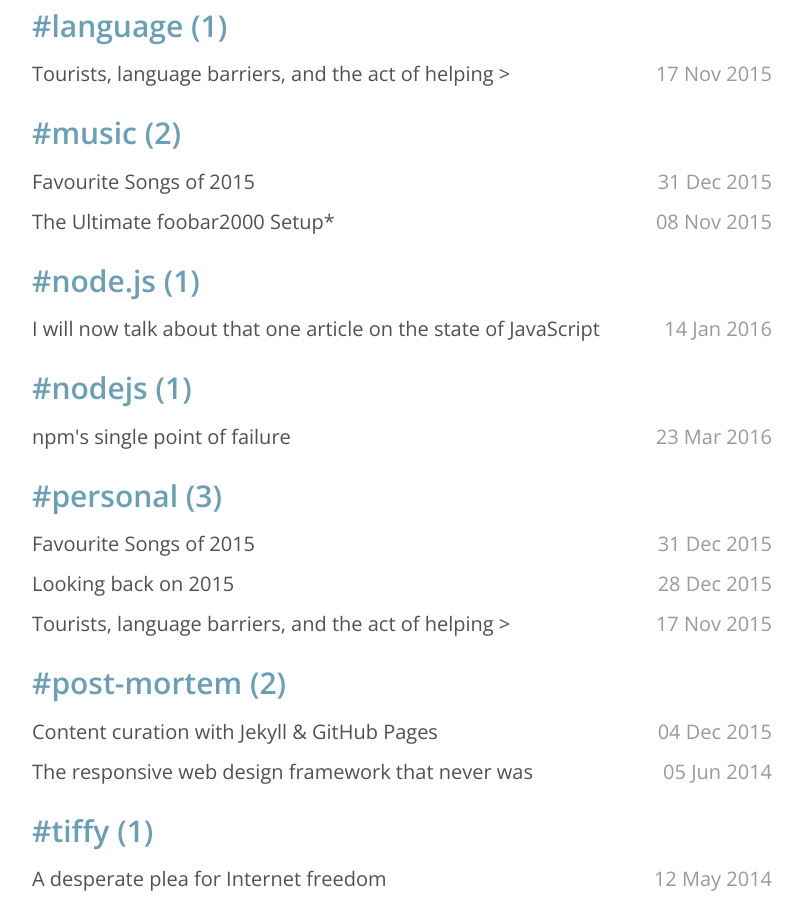
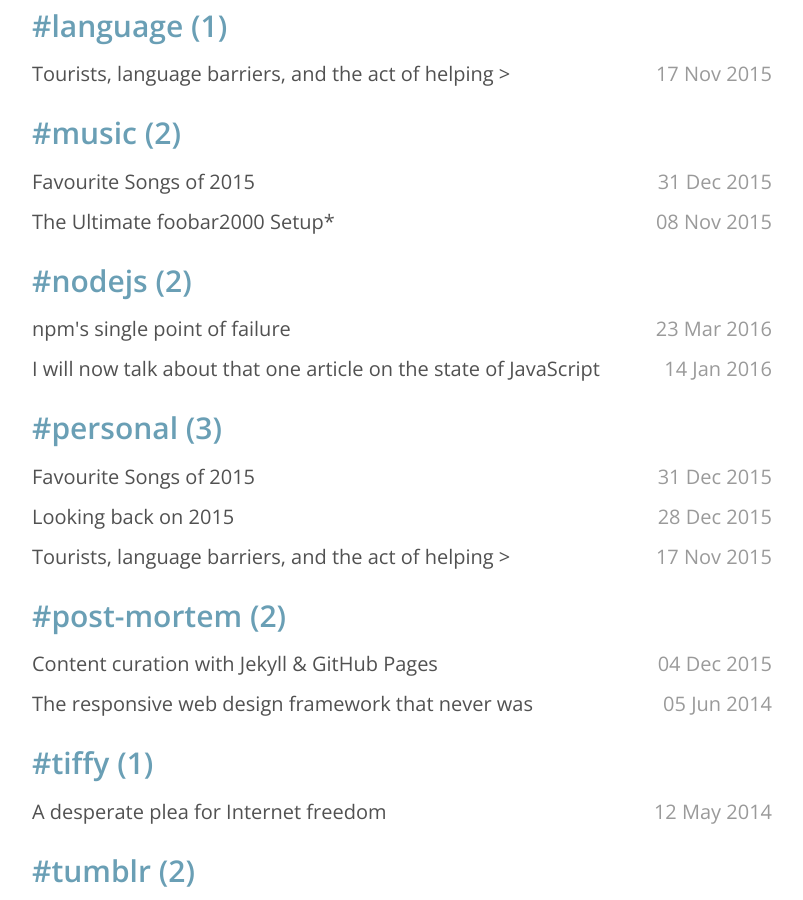
Before and after one commit to resir014/resir014.github.io, a Jekyll site: the page built from tags.html, in a window 1280 px wide and 900 px high, scrolled down 1901 px. Shown: the whole window, without its empty margins (238-1041 px from the left). Built offline with Jekyll 4.4.1, drawn with Linux system fonts in a browser that asks for light colours; comment, search, counter and statistics services are not loaded.

Commit message:
Edited: I will now talk about that one article on the state of JavaScript

```diff
--- a/_posts/2016-01-14-i-will-now-talk-about-that-one-article-on-the-state-of-javascript.md
+++ b/_posts/2016-01-14-i-will-now-talk-about-that-one-article-on-the-state-of-javascript.md
@@ -4,7 +4,7 @@
 lead: Because obviously, it’s absolutely necessary to talk about it at this time of the week.
 redirect_from: /blog/2016/01/14/i-will-now-talk-about-that-one-article-on-the-state-of-javascript/
 tags:
-- node.js
+- nodejs
 - javascript
 - dev
 ---
```
